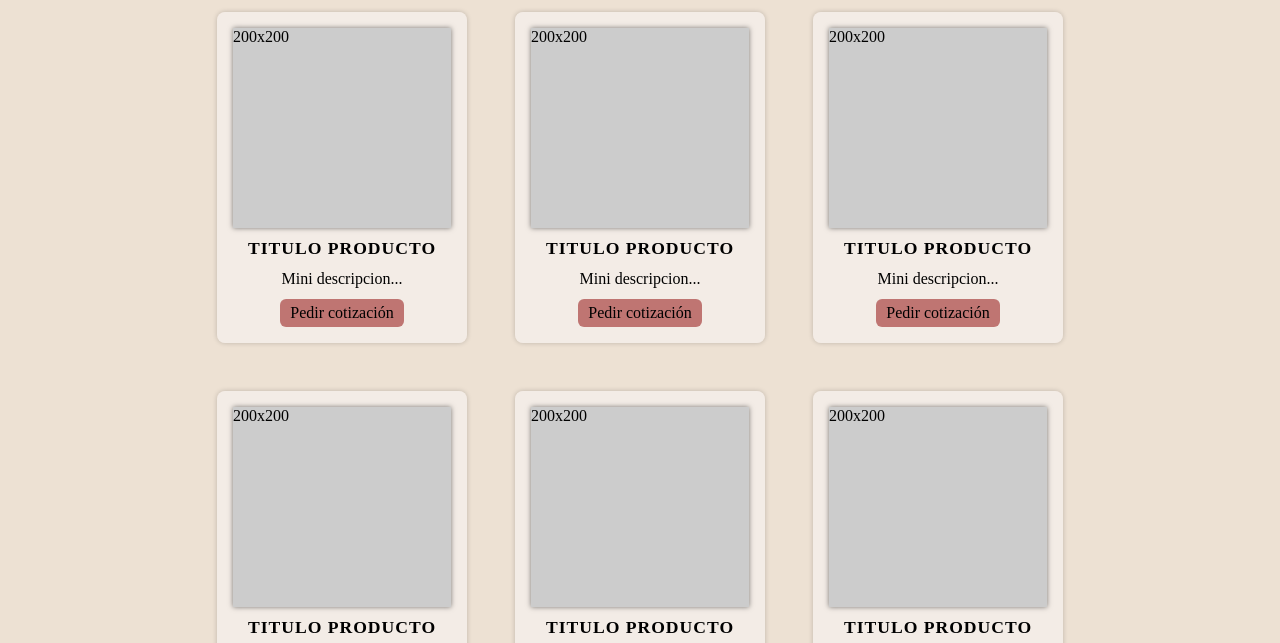
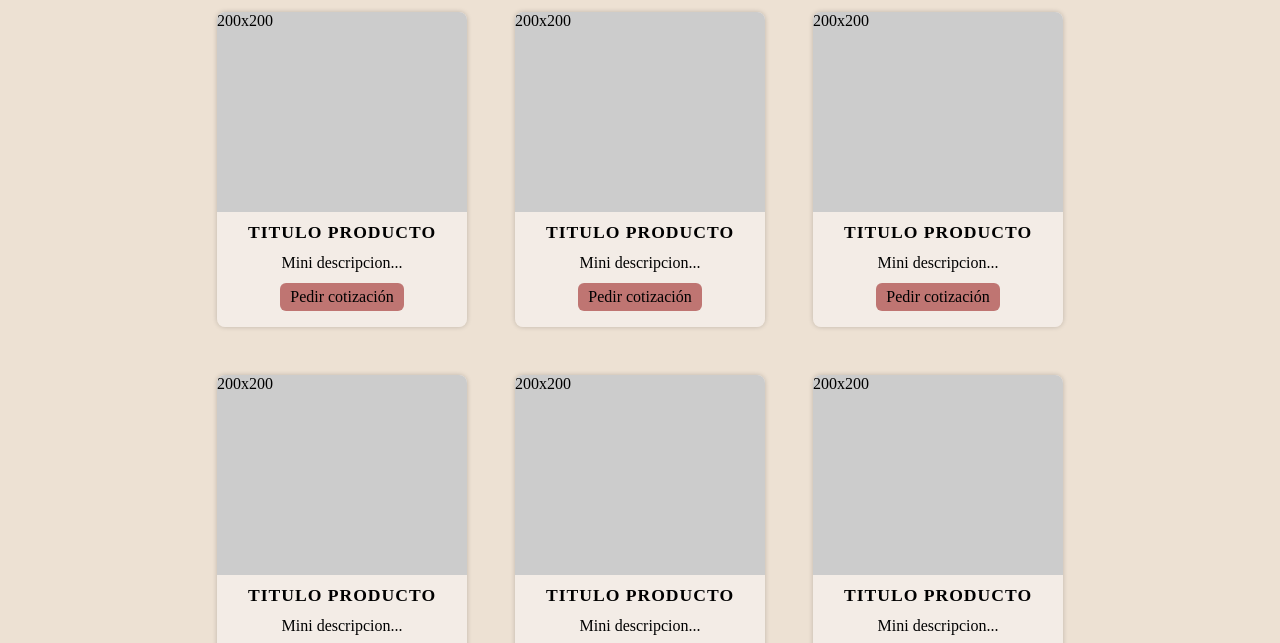
Before and after one commit to sebamm95/Monlan-Ecommerce, a plain HTML site: page index.html in a window 1280 px wide. Shown: the part 783-1426 px from the top of the page. Drawn offline with Linux system fonts and the light colour scheme.

Commit message:
Se modificaron estilos en pagina de inicio

```diff
--- a/CSS/styles.css
+++ b/CSS/styles.css
@@ -74,10 +74,6 @@ footer {
   z-index: 999;
 }
 
-/* .container-navbar::before {
-
-} */
-
 .list-navbar ul,
 .nav-login {
   display: flex;
@@ -93,12 +89,12 @@ footer {
 }
 
 .item-navbar {
-  transition: 0.3s ease;
+  transition: all 0.3s ease;
 }
 
 .item-navbar:hover {
   color: rgb(6, 6, 6);
-  transition: 0.3s ease;
+  transition: all 0.3s ease;
 }
 
 .item-register:hover {
@@ -161,8 +157,9 @@ footer {
   background-color: rgba(249, 244, 244, 0.6);
   box-shadow: 0 0 5px rgba(0, 0, 0, 0.2);
   border-radius: 8px;
-  padding: 1rem;
+  padding-bottom: 1rem;
   transition: 1.1s ease;
+  overflow: hidden;
 }
 
 .tarjeta-producto:hover {
@@ -175,7 +172,7 @@ footer {
   width: 100%;
   height: 200px;
   background-color: #ccc;
-  box-shadow: 0 0 5px rgba(0, 0, 0, 0.5);
+  object-fit: cover;
 }
 
 .tarjeta-descripcion {
```
